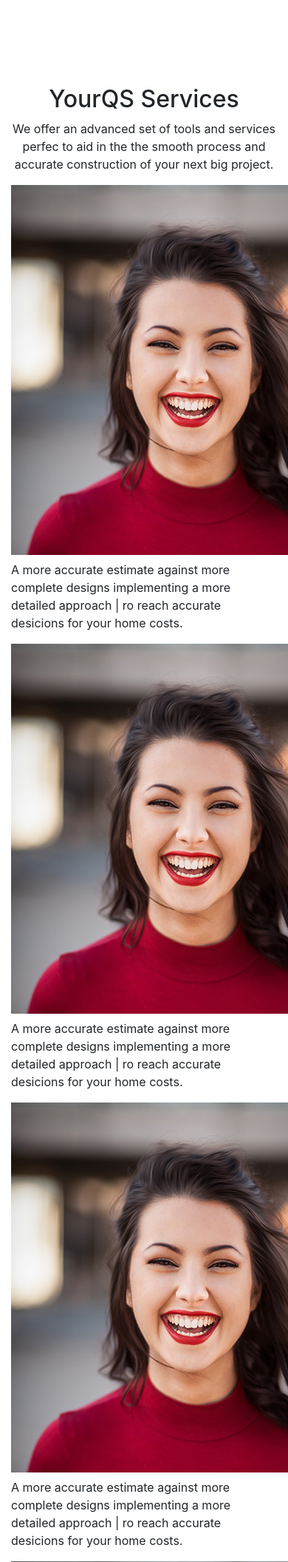
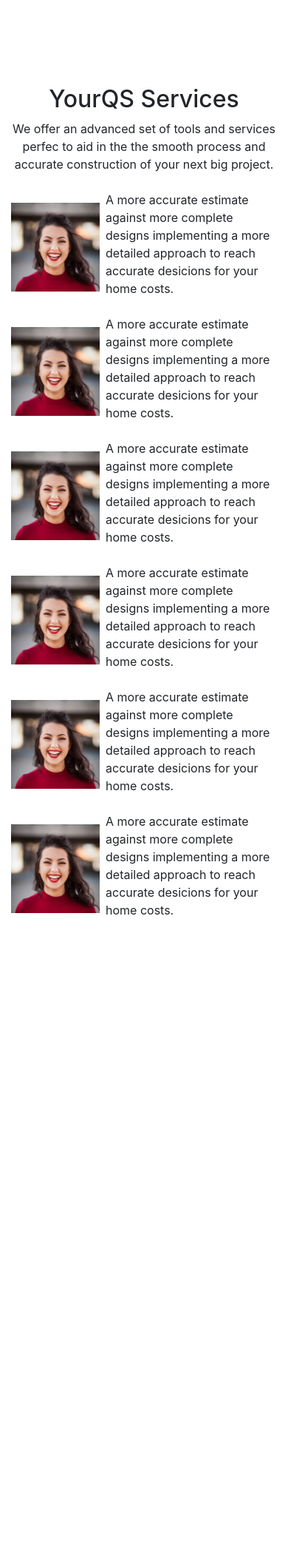
Before and after one commit to yourqs-team/qs-collector, a Node server app: page / in a window 390 px wide; the page is wider, and only the part inside the window is pictured. Shown: the part 1301-3412 px from the top of that part at 74% size. After the commit the page ends 2537 px from the top of that part, so only its background shows below. Run offline with Node 20, Linux system fonts and the light colour scheme; style sheets or scripts are compiled from the project's sources; some libraries are stand-ins or nearby versions.

Commit message:
services

```diff
--- a/public/sass/custom/_landing-page.scss
+++ b/public/sass/custom/_landing-page.scss
@@ -11,3 +11,25 @@ section {
 }
 
 // Services
+.services {
+  &__cards {
+  }
+
+  &__card {
+  }
+
+  &__img {
+    display: block;
+    width: 120px;
+    // height: 120px;
+  }
+
+  &__info {
+  }
+
+  &__title {
+  }
+
+  &__description {
+  }
+}
--- a/views/index.pug
+++ b/views/index.pug
@@ -30,57 +30,51 @@ block content
         | We offer an advanced set of tools and services perfec to aid in the
         | the smooth process and accurate construction of your next big project.
     .row
-      .col-sm-4
-        .services__cards
-          .services__card
-            img.services__img(src='/img/testimonials-1.jpg')
+      .services__cards.d-flex.flex-wrap
+          .services__card.col-sm-4.d-flex.align-items-center
+            img.services__img.mr-2(src='/img/testimonials-1.jpg')
             .services__info
               h3.services__title
               p.services__description
-                | A more accurate estimate against more complete designs implementing a more detailed approach | ro reach accurate desicions for your home costs.
+                | A more accurate estimate against more complete designs implementing a more detailed
+                | approach to reach accurate desicions for your home costs.
 
-      .col-sm-4
-        .services__cards
-          .services__card
-            img.services__img(src='/img/testimonials-1.jpg')
+          .services__card.col-sm-4.d-flex.align-items-center
+            img.services__img.mr-2(src='/img/testimonials-1.jpg')
             .services__info
               h3.services__title
               p.services__description
-                | A more accurate estimate against more complete designs implementing a more detailed approach | ro reach accurate desicions for your home costs.
+                | A more accurate estimate against more complete designs implementing a more detailed
+                | approach to reach accurate desicions for your home costs.
 
-      .col-sm-4
-        .services__cards
-          .services__card
-            img.services__img(src='/img/testimonials-1.jpg')
+          .services__card.col-sm-4.d-flex.align-items-center
+            img.services__img.mr-2(src='/img/testimonials-1.jpg')
             .services__info
               h3.services__title
               p.services__description
-                | A more accurate estimate against more complete designs implementing a more detailed approach | ro reach accurate desicions for your home costs.
+                | A more accurate estimate against more complete designs implementing a more detailed
+                | approach to reach accurate desicions for your home costs.
 
-    .row
-      .col-sm-4
-        .services__cards
-          .services__card
-            img.services__img(src='/img/testimonials-1.jpg')
+          .services__card.col-sm-4.d-flex.align-items-center
+            img.services__img.mr-2(src='/img/testimonials-1.jpg')
             .services__info
               h3.services__title
               p.services__description
-                | A more accurate estimate against more complete designs implementing a more detailed approach | ro reach accurate desicions for your home costs.
+                | A more accurate estimate against more complete designs implementing a more detailed
+                | approach to reach accurate desicions for your home costs.
 
-      .col-sm-4
-        .services__cards
-          .services__card
-            img.services__img(src='/img/testimonials-1.jpg')
+          .services__card.col-sm-4.d-flex.align-items-center
+            img.services__img.mr-2(src='/img/testimonials-1.jpg')
             .services__info
               h3.services__title
               p.services__description
-                | A more accurate estimate against more complete designs implementing a more detailed approach | ro reach accurate desicions for your home costs.
+                | A more accurate estimate against more complete designs implementing a more detailed
+                | approach to reach accurate desicions for your home costs.
 
-      .col-sm-4
-        .services__cards
-          .services__card
-            img.services__img(src='/img/testimonials-1.jpg')
+          .services__card.col-sm-4.d-flex.align-items-center
+            img.services__img.mr-2(src='/img/testimonials-1.jpg')
             .services__info
               h3.services__title
               p.services__description
-                | A more accurate estimate against more complete designs implementing a more detailed approach | ro reach accurate desicions for your home costs.
+                | A more accurate estimate against more complete designs implementing a more detailed
+                | approach to reach accurate desicions for your home costs.
```
